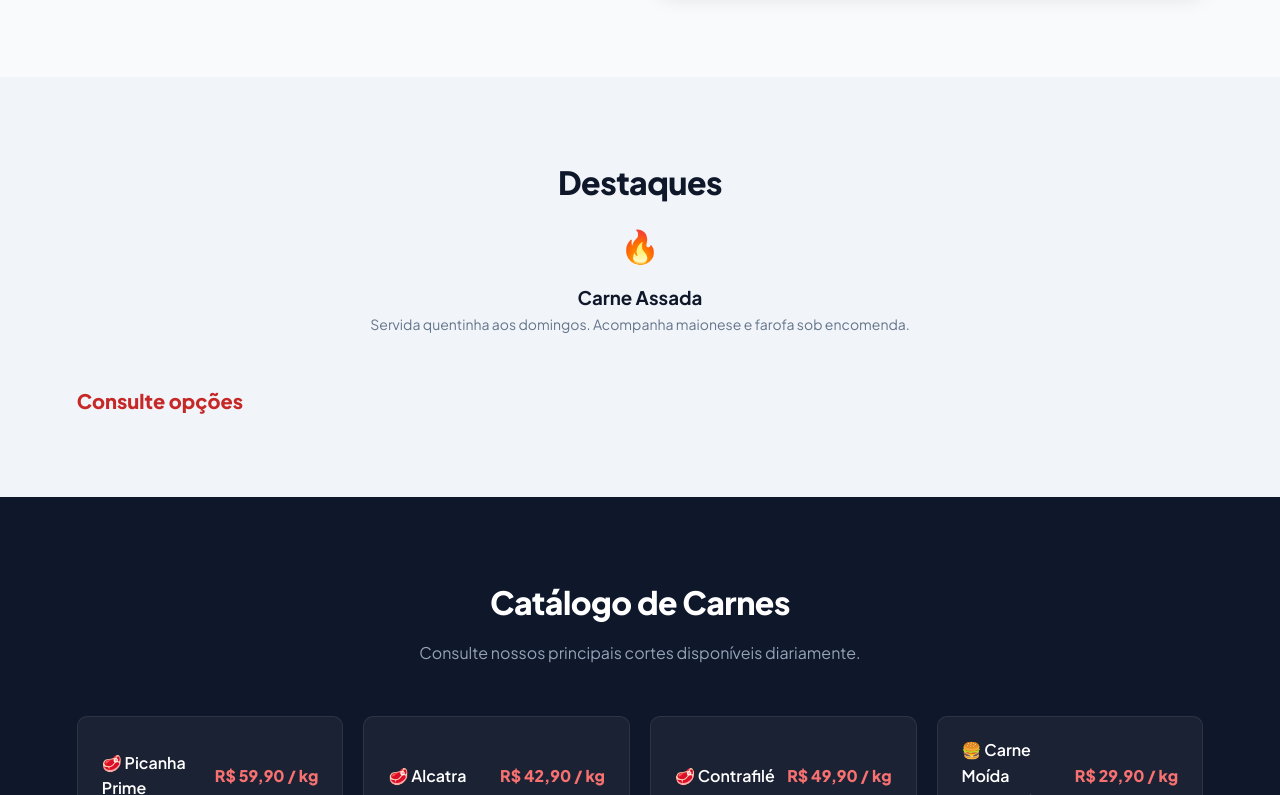
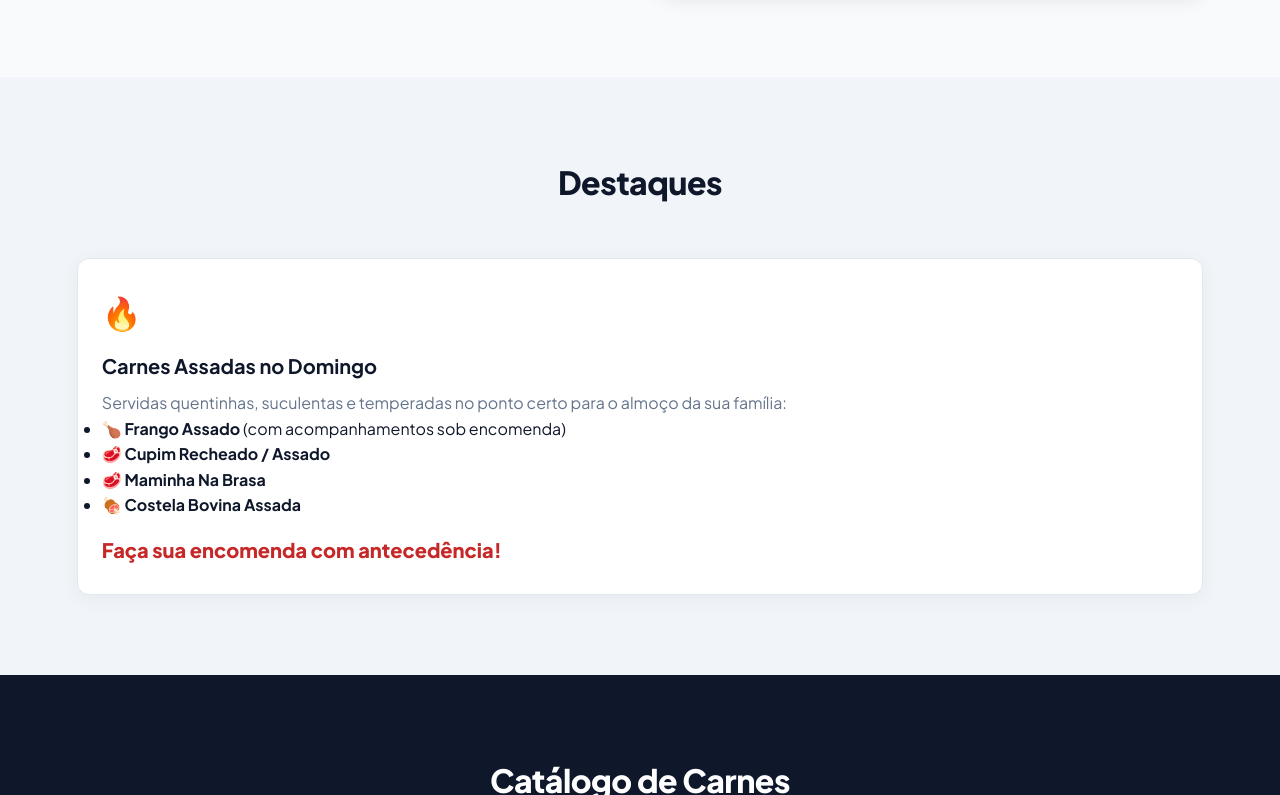
Before and after one commit to iiaratf/acouguepopular, a plain HTML site: page index.html in a window 1280 px wide. Shown: the part 1127-1922 px from the top of the page. Drawn offline with Linux system fonts and the light colour scheme.

Commit message:
Atualizar o index.html

```diff
--- a/index.html
+++ b/index.html
@@ -5,10 +5,10 @@
     <meta name="viewport" content="width=device-width, initial-scale=1.0">
     <title>Açougue Popular — Qualidade & Tradição</title>
 
-    <!-- Fontes Google: Pacifico (Retrô) + Plus Jakarta Sans (Moderna) -->
+    <!-- Importação das fontes: Lobster (Logo Robusta) + Plus Jakarta Sans -->
     <link rel="preconnect" href="https://fonts.googleapis.com">
     <link rel="preconnect" href="https://fonts.gstatic.com" crossorigin>
-    <link href="https://fonts.googleapis.com/css2?family=Pacifico&family=Plus+Jakarta+Sans:wght@400;500;600;700;800&display=swap" rel="stylesheet">
+    <link href="https://fonts.googleapis.com/css2?family=Lobster&family=Plus+Jakarta+Sans:wght@400;600;700;800&display=swap" rel="stylesheet">
 
     <!-- Arquivo CSS Externo -->
     <link rel="stylesheet" href="style.css">
@@ -80,7 +80,7 @@
                 <p>Nosso compromisso é alinhar tradição no atendimento com o rigor técnico de higiene e manipulação, garantindo sabor e maciez em cada escolha.</p>
             </div>
             <div>
-                <img src="https://images.unsplash.com/photo-1551024709-8f23befc6f87?auto=format&fit=crop&w=800&q=80" alt="Cortes de carne" style="width: 100%; border-radius: 12px; box-shadow: 0 8px 20px rgba(0,0,0,0.1);">
+                <img src="https://images.unsplash.com/photo-1603048588665-791ca8aea617?auto=format&fit=crop&w=800&q=80" alt="Cortes de carne fresca" style="width: 100%; border-radius: 12px; box-shadow: 0 8px 20px rgba(0,0,0,0.1);">
             </div>
         </div>
     </section>
@@ -89,14 +89,23 @@
     <section id="ofertas" style="background: #f1f5f9;">
         <div class="section-header">
             <h2 class="title">Destaques</h2>
-
-         <div class="card-icon">🔥</div>
-                    <h3>Carne Assada</h3>
-                    <p class="small">Servida quentinha aos domingos. Acompanha maionese e farofa sob encomenda.</p>
+        </div>
+        <div class="highlights">
+            <div class="card card-full">
+                <div>
+                    <div class="card-icon">🔥</div>
+                    <h3>Carnes Assadas no Domingo</h3>
+                    <p class="small" style="font-size: 16px; margin-top: 8px;">Servidas quentinhas, suculentas e temperadas no ponto certo para o almoço da sua família:</p>
+                    <ul class="roasted-list">
+                        <li>🍗 <strong>Frango Assado</strong> (com acompanhamentos sob encomenda)</li>
+                        <li>🥩 <strong>Cupim Recheado / Assado</strong></li>
+                        <li>🥩 <strong>Maminha Na Brasa</strong></li>
+                        <li>🍖 <strong>Costela Bovina Assada</strong></li>
+                    </ul>
                 </div>
-                <div class="price">Consulte opções</div>
+                <div class="price">Faça sua encomenda com antecedência!</div>
             </div>
-
+        </div>
     </section>
 
     <!-- CATÁLOGO DE CARNES -->
```
